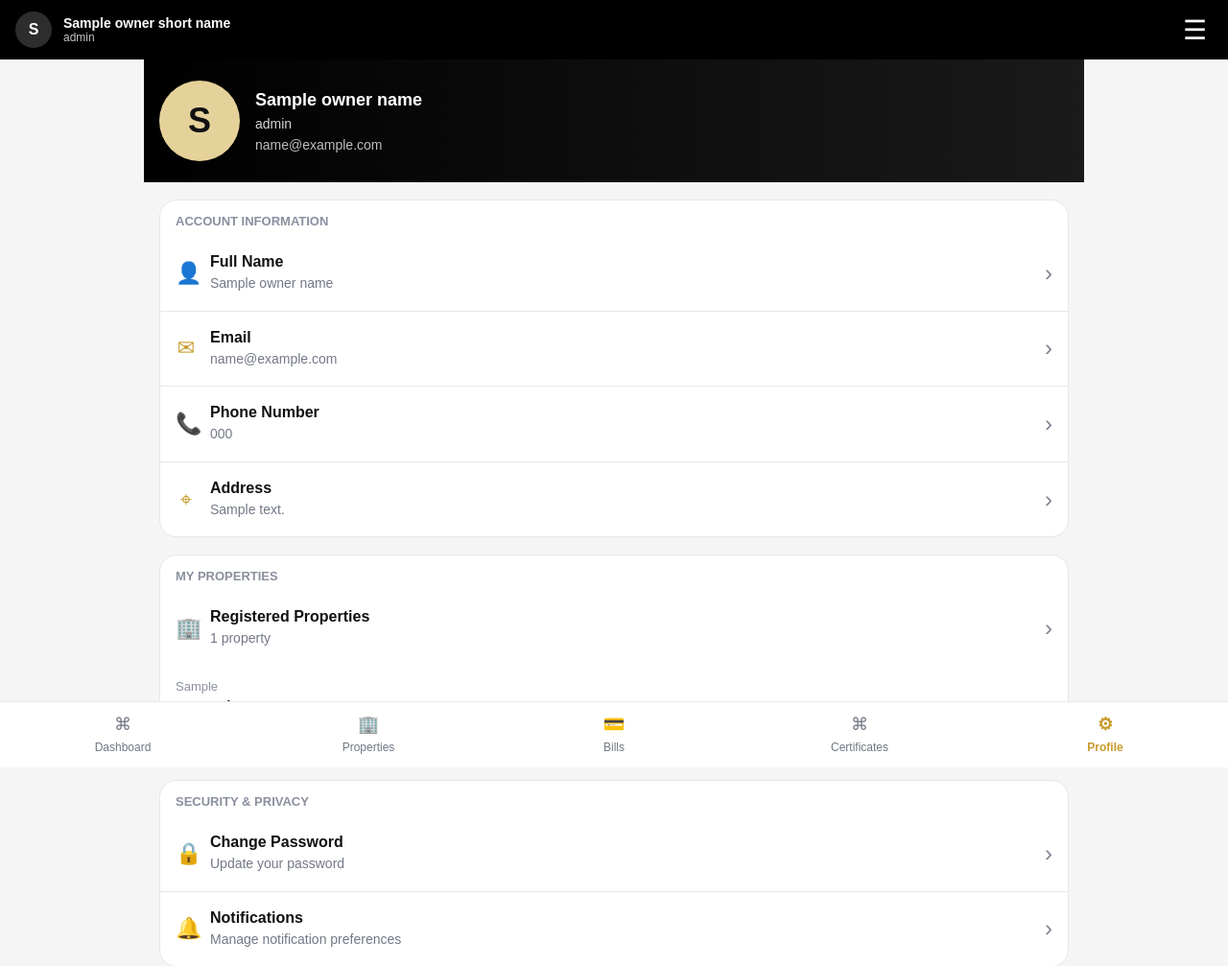
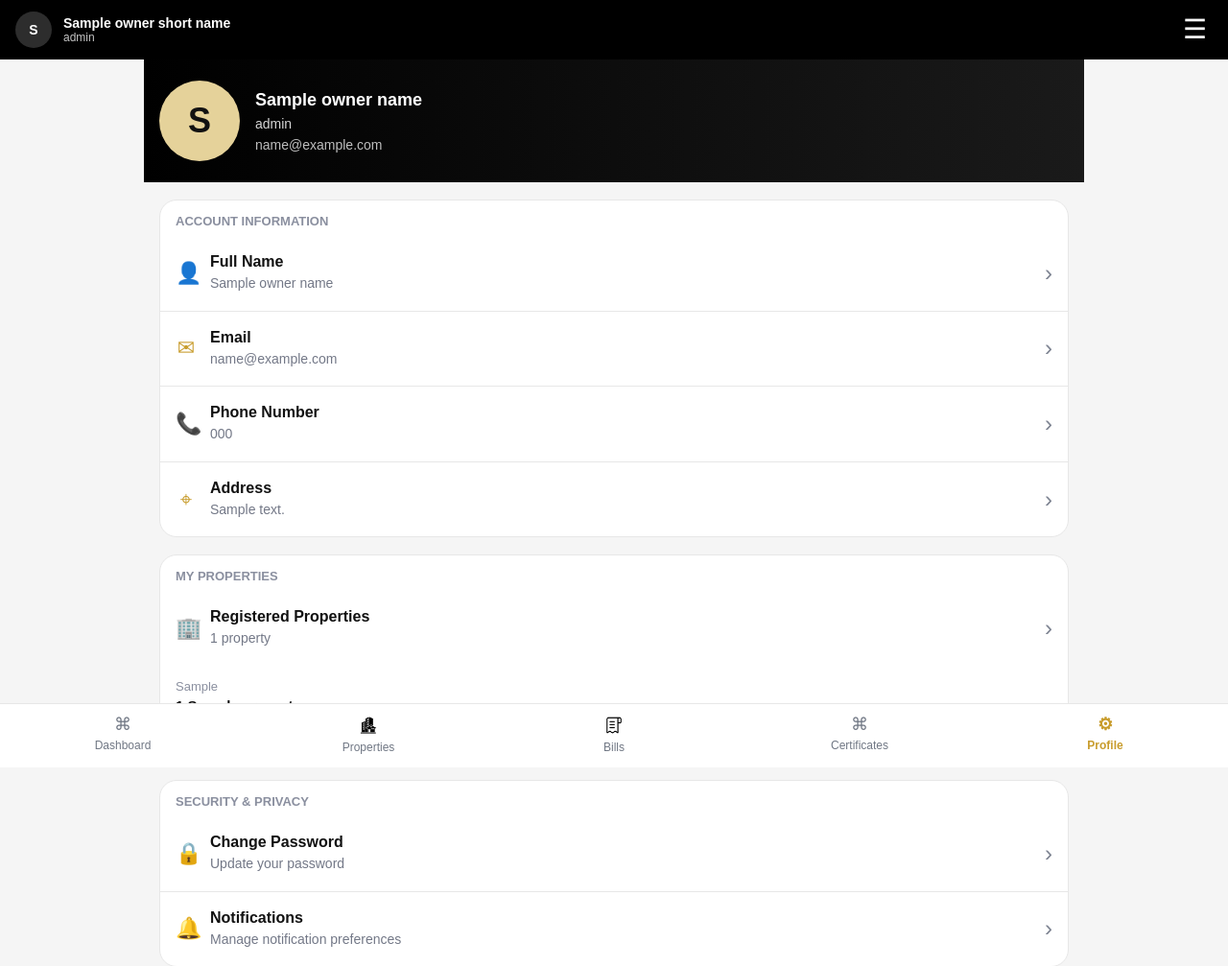
Before and after one commit to GT-Raph/mmda_property_rate, a Django app: template templates/citizens/profile.html in a window 1280 px wide. Shown: the top 1007 px of the page at 96% size. Run offline with Django 3.2, Linux system fonts and the light colour scheme; the template is opened without the code that fills it: most values are stand-ins (such as "Sample title", 1, 10 or a date in 2020).

Commit message:
feat: Enhance profile page with default title, improved styling, and navigation icons

```diff
--- a/templates/citizens/profile.html
+++ b/templates/citizens/profile.html
@@ -4,7 +4,7 @@
 <head>
     <meta charset="UTF-8">
     <meta name="viewport" content="width=device-width, initial-scale=1.0">
-    <title>{{ page_title }}</title>
+    <title>{{ page_title|default:"Profile" }}</title>
     <style>
         :root {
             --bg: #f5f5f5;
@@ -20,7 +20,9 @@
             --blue: #2a63f6;
         }
 
-        * { box-sizing: border-box; }
+        * {
+            box-sizing: border-box;
+        }
 
         body {
             margin: 0;
@@ -55,6 +57,7 @@
             display: grid;
             place-items: center;
             font-weight: 700;
+            font-size: 14px;
         }
 
         .topbar-meta strong {
@@ -74,6 +77,7 @@
             color: #fff;
             font-size: 28px;
             cursor: pointer;
+            line-height: 1;
         }
 
         .drawer-backdrop {
@@ -119,6 +123,7 @@
         .drawer-email {
             color: #bdbdbd;
             font-size: 14px;
+            word-break: break-word;
         }
 
         .drawer-close {
@@ -127,6 +132,7 @@
             color: #fff;
             font-size: 28px;
             cursor: pointer;
+            line-height: 1;
         }
 
         .drawer-nav {
@@ -214,6 +220,7 @@
         .hero-email {
             font-size: 14px;
             color: #bfbfbf;
+            word-break: break-word;
         }
 
         .card {
@@ -396,6 +403,27 @@
             display: block;
             font-size: 18px;
             margin-bottom: 6px;
+            line-height: 1;
+        }
+
+        .nav-img {
+            display: flex;
+            align-items: center;
+            justify-content: center;
+            width: 20px;
+            height: 20px;
+            margin: 0 auto 6px;
+        }
+
+        .nav-img img {
+            width: 18px;
+            height: 18px;
+            object-fit: contain;
+            display: block;
+        }
+
+        .bottom-nav a.active .nav-img img {
+            filter: sepia(1) saturate(4) hue-rotate(350deg) brightness(0.95);
         }
 
         .modal-backdrop {
@@ -642,7 +670,7 @@
                 <a href="{% url 'citizens:bills' %}" class="drawer-link">
                     <span>💳</span><span>Bills</span>
                 </a>
-                <a href="{% url 'citizens:properties' %}" class="drawer-link">
+                <a href="{% url 'citizens:certificates' %}" class="drawer-link">
                     <span>⌘</span><span>Certificates</span>
                 </a>
                 <a href="{% url 'citizens:profile' %}" class="drawer-link active">
@@ -829,18 +857,26 @@
             <span class="nav-ico">⌘</span>
             Dashboard
         </a>
+
         <a href="{% url 'citizens:properties' %}">
-            <span class="nav-ico">🏢</span>
+            <span class="nav-ico nav-img">
+                <img src="{% static 'images/property.png' %}" alt="Properties">
+            </span>
             Properties
         </a>
+
         <a href="{% url 'citizens:bills' %}">
-            <span class="nav-ico">💳</span>
+            <span class="nav-ico nav-img">
+                <img src="{% static 'images/bill.png' %}" alt="Bills">
+            </span>
             Bills
         </a>
-        <a href="{% url 'citizens:properties' %}">
+
+        <a href="{% url 'citizens:certificates' %}">
             <span class="nav-ico">⌘</span>
             Certificates
         </a>
+
         <a href="{% url 'citizens:profile' %}" class="active">
             <span class="nav-ico">⚙</span>
             Profile
@@ -874,6 +910,7 @@
                             </div>
                         </form>
                     </div>
+
                 {% elif active_modal == "email" %}
                     <div class="modal-header">
                         <div class="modal-title">Edit Email Address</div>
@@ -898,6 +935,7 @@
                             </div>
                         </form>
                     </div>
+
                 {% elif active_modal == "phone" %}
                     <div class="modal-header">
                         <div class="modal-title">Edit Phone Number</div>
@@ -922,6 +960,7 @@
                             </div>
                         </form>
                     </div>
+
                 {% elif active_modal == "address" %}
                     <div class="modal-header">
                         <div class="modal-title">Edit Address</div>
@@ -946,6 +985,7 @@
                             </div>
                         </form>
                     </div>
+
                 {% elif active_modal == "password" %}
                     <div class="modal-header">
                         <div class="modal-title">Change Password</div>
@@ -989,6 +1029,7 @@
                             </div>
                         </form>
                     </div>
+
                 {% elif active_modal == "notifications" %}
                     <div class="modal-header">
                         <div class="modal-title">Notifications</div>
```
